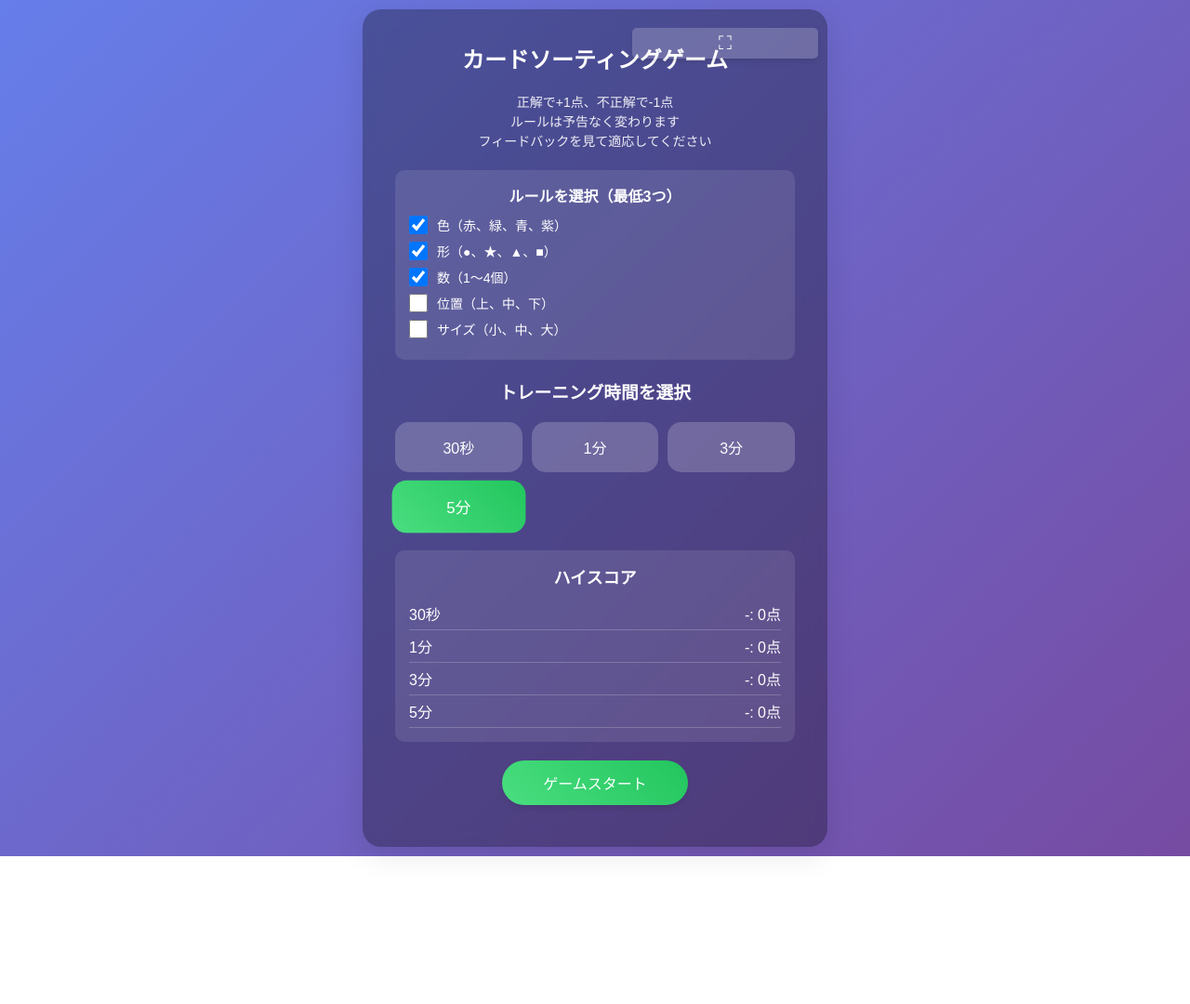
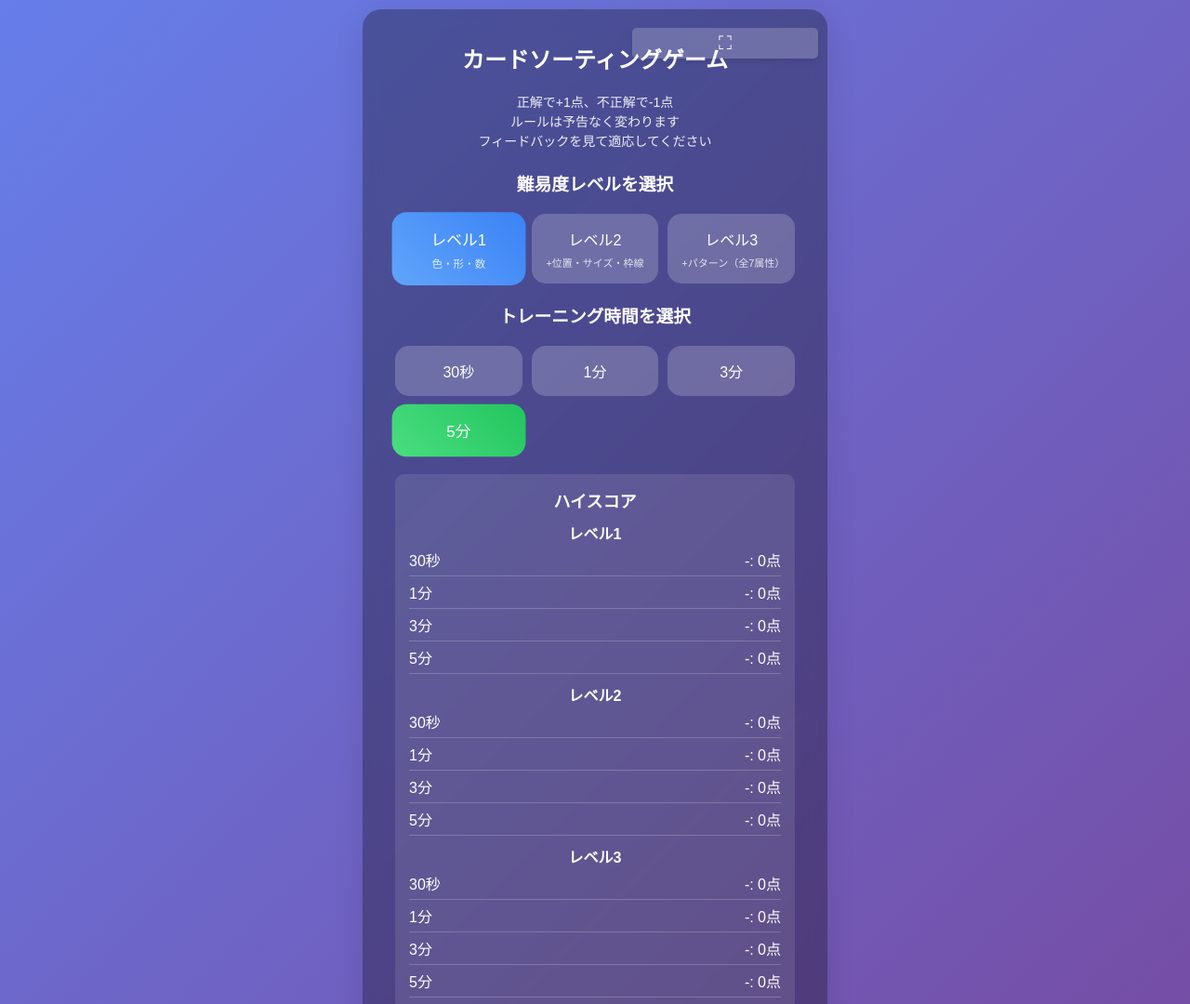
Before and after one commit to hokutomiyazaki-arch/Wisconsin-Card-Sorting-Task-Game, a plain HTML site: page index.html in a window 1280 px wide. Shown: the top 1080 px of the page at 93% size. Before the commit the page ends 921 px from the top, so only its background shows below. Drawn offline with Linux system fonts and the light colour scheme.

Commit message:
Update index.html

```diff
--- a/index.html
+++ b/index.html
@@ -105,18 +105,34 @@
             position: relative;
         }
 
+        .card.border-solid {
+            border: 3px solid #333;
+        }
+
+        .card.border-dashed {
+            border: 3px dashed #333;
+        }
+
+        .card.border-double {
+            border: 6px double #333;
+        }
+
+        .card.border-none {
+            border: 3px solid transparent;
+        }
+
         .card:hover {
             transform: translateY(-3px);
             box-shadow: 0 6px 10px rgba(0, 0, 0, 0.2);
         }
 
         .card.highlight-correct {
-            border: 3px solid #4ade80;
+            border-color: #4ade80 !important;
             animation: pulse-correct 0.5s ease-in-out;
         }
 
         .card.highlight-incorrect {
-            border: 3px solid #f87171;
+            border-color: #f87171 !important;
             animation: pulse-incorrect 0.5s ease-in-out;
         }
 
@@ -173,6 +189,40 @@
             font-size: 32px;
         }
 
+        .shape.pattern-filled {
+            /* デフォルト（塗りつぶし） */
+        }
+
+        .shape.pattern-striped {
+            background: repeating-linear-gradient(
+                45deg,
+                currentColor,
+                currentColor 2px,
+                transparent 2px,
+                transparent 4px
+            );
+            -webkit-background-clip: text;
+            -webkit-text-fill-color: transparent;
+            background-clip: text;
+            text-shadow: 0 0 0 currentColor;
+        }
+
+        .shape.pattern-dotted {
+            background-image: radial-gradient(circle, currentColor 30%, transparent 30%);
+            background-size: 4px 4px;
+            -webkit-background-clip: text;
+            -webkit-text-fill-color: transparent;
+            background-clip: text;
+            text-shadow: 0 0 0 currentColor;
+        }
+
+        .shape.pattern-hollow {
+            -webkit-text-stroke: 2px currentColor;
+            -webkit-text-fill-color: transparent;
+            text-stroke: 2px currentColor;
+            text-fill-color: transparent;
+        }
+
         .test-card-container {
             display: flex;
             justify-content: center;
@@ -181,7 +231,6 @@
 
         .test-card {
             background: white;
-            border: 3px solid #333;
             box-shadow: 0 6px 12px rgba(0, 0, 0, 0.3);
             min-width: 120px;
             min-height: 120px;
@@ -270,42 +319,36 @@
             transform: scale(1.05);
         }
 
-        .rule-selector {
-            background: rgba(255, 255, 255, 0.1);
-            padding: 15px;
-            border-radius: 10px;
+        .level-selector {
+            display: grid;
+            grid-template-columns: repeat(3, 1fr);
+            gap: 10px;
             margin: 20px 0;
         }
 
-        .rule-selector h3 {
-            margin-bottom: 10px;
-            font-size: 16px;
+        .level-option {
+            background: rgba(255, 255, 255, 0.2);
+            padding: 15px;
+            border-radius: 15px;
+            cursor: pointer;
+            text-align: center;
+            transition: all 0.3s ease;
         }
 
-        .rule-checkbox {
-            display: flex;
-            align-items: center;
-            margin: 8px 0;
-            cursor: pointer;
+        .level-option:hover {
+            background: rgba(255, 255, 255, 0.3);
+            transform: translateY(-2px);
         }
 
-        .rule-checkbox input[type="checkbox"] {
-            width: 20px;
-            height: 20px;
-            margin-right: 10px;
-            cursor: pointer;
+        .level-option.selected {
+            background: linear-gradient(45deg, #60a5fa, #3b82f6);
+            transform: scale(1.05);
         }
 
-        .rule-checkbox label {
-            cursor: pointer;
-            font-size: 14px;
-        }
-
-        .rule-error {
-            color: #f87171;
-            font-size: 12px;
-            margin-top: 10px;
-            text-align: center;
+        .level-details {
+            font-size: 11px;
+            margin-top: 5px;
+            opacity: 0.8;
         }
 
         .game-over {
@@ -415,30 +458,19 @@
                 フィードバックを見て適応してください
             </p>
 
-            <div class="rule-selector">
-                <h3>ルールを選択（最低3つ）</h3>
-                <div class="rule-checkbox">
-                    <input type="checkbox" id="rule-color" checked onchange="checkRuleSelection()">
-                    <label for="rule-color">色（赤、緑、青、紫）</label>
+            <h3>難易度レベルを選択</h3>
+            <div class="level-selector">
+                <div class="level-option selected" onclick="selectLevel(1)">
+                    <div>レベル1</div>
+                    <div class="level-details">色・形・数</div>
                 </div>
-                <div class="rule-checkbox">
-                    <input type="checkbox" id="rule-shape" checked onchange="checkRuleSelection()">
-                    <label for="rule-shape">形（●、★、▲、■）</label>
+                <div class="level-option" onclick="selectLevel(2)">
+                    <div>レベル2</div>
+                    <div class="level-details">+位置・サイズ・枠線</div>
                 </div>
-                <div class="rule-checkbox">
-                    <input type="checkbox" id="rule-number" checked onchange="checkRuleSelection()">
-                    <label for="rule-number">数（1〜4個）</label>
-                </div>
-                <div class="rule-checkbox">
-                    <input type="checkbox" id="rule-position" onchange="checkRuleSelection()">
-                    <label for="rule-position">位置（上、中、下）</label>
-                </div>
-                <div class="rule-checkbox">
-                    <input type="checkbox" id="rule-size" onchange="checkRuleSelection()">
-                    <label for="rule-size">サイズ（小、中、大）</label>
-                </div>
-                <div class="rule-error" id="ruleError" style="display: none;">
-                    最低3つのルールを選択してください
+                <div class="level-option" onclick="selectLevel(3)">
+                    <div>レベル3</div>
+                    <div class="level-details">+パターン（全7属性）</div>
                 </div>
             </div>
 
@@ -480,6 +512,10 @@
             </div>
 
             <div class="feedback" id="feedback"></div>
+
+            <button onclick="confirmEndGame()" style="background: linear-gradient(45deg, #ef4444, #dc2626); margin-top: 20px;">
+                ゲーム終了
+            </button>
         </div>
 
         <div id="gameOver" style="display: none;">
@@ -514,13 +550,23 @@
 
     <script>
         // カードの属性
-        const colors = ['red', 'green', 'blue', 'purple']; // 黄色を紫に変更
+        const colors = ['red', 'green', 'blue', 'purple'];
         const shapes = ['●', '★', '▲', '■'];
         const numbers = [1, 2, 3, 4];
         const positions = ['top', 'center', 'bottom'];
         const sizes = ['small', 'medium', 'large'];
+        const borders = ['solid', 'dashed', 'double', 'none'];
+        const patterns = ['filled', 'striped', 'dotted', 'hollow'];
+
+        // レベル設定
+        const levelRules = {
+            1: ['color', 'shape', 'number'],
+            2: ['color', 'shape', 'number', 'position', 'size', 'border'],
+            3: ['color', 'shape', 'number', 'position', 'size', 'border', 'pattern']
+        };
 
         // ゲームの状態
+        let selectedLevel = 1;
         let activeRules = [];
         let currentRule = '';
         let score = 0;
@@ -541,29 +587,34 @@
 
         // ターゲットカード（固定）
         const targetCards = [
-            { color: 'red', shape: '▲', number: 1, position: 'top', size: 'small' },
-            { color: 'green', shape: '★', number: 2, position: 'center', size: 'medium' },
-            { color: 'purple', shape: '●', number: 3, position: 'bottom', size: 'large' },
-            { color: 'blue', shape: '■', number: 4, position: 'center', size: 'small' }
+            {
+                color: 'red', shape: '▲', number: 1,
+                position: 'top', size: 'small',
+                border: 'solid', pattern: 'filled'
+            },
+            {
+                color: 'green', shape: '★', number: 2,
+                position: 'center', size: 'medium',
+                border: 'dashed', pattern: 'striped'
+            },
+            {
+                color: 'purple', shape: '●', number: 3,
+                position: 'bottom', size: 'large',
+                border: 'double', pattern: 'dotted'
+            },
+            {
+                color: 'blue', shape: '■', number: 4,
+                position: 'center', size: 'small',
+                border: 'none', pattern: 'hollow'
+            }
         ];
 
-        // ルール選択チェック
-        function checkRuleSelection() {
-            const selectedRules = [];
-            if (document.getElementById('rule-color').checked) selectedRules.push('color');
-            if (document.getElementById('rule-shape').checked) selectedRules.push('shape');
-            if (document.getElementById('rule-number').checked) selectedRules.push('number');
-            if (document.getElementById('rule-position').checked) selectedRules.push('position');
-            if (document.getElementById('rule-size').checked) selectedRules.push('size');
-
-            const error = document.getElementById('ruleError');
-            if (selectedRules.length < 3) {
-                error.style.display = 'block';
-                return false;
-            } else {
-                error.style.display = 'none';
-                return true;
-            }
+        // レベル選択
+        function selectLevel(level) {
+            selectedLevel = level;
+            const options = document.querySelectorAll('.level-option');
+            options.forEach(option => option.classList.remove('selected'));
+            event.target.closest('.level-option').classList.add('selected');
         }
 
         // ローカルストレージからハイスコアを読み込み
@@ -572,12 +623,15 @@
             if (saved) {
                 highScores = JSON.parse(saved);
             } else {
-                highScores = {
+                highScores = {};
+                for (let level = 1; level <= 3; level++) {
+                    highScores[level] = {
                         30: { name: '-', score: 0 },
                         60: { name: '-', score: 0 },
                         180: { name: '-', score: 0 },
                         300: { name: '-', score: 0 }
                     };
+                }
             }
         }
 
@@ -594,16 +648,23 @@
             const times = [30, 60, 180, 300];
             const labels = ['30秒', '1分', '3分', '5分'];
 
+            for (let level = 1; level <= 3; level++) {
+                const levelDiv = document.createElement('div');
+                levelDiv.innerHTML = `<strong>レベル${level}</strong>`;
+                levelDiv.style.marginTop = level > 1 ? '10px' : '0';
+                container.appendChild(levelDiv);
+
                 times.forEach((time, index) => {
                     const entry = document.createElement('div');
                     entry.className = 'score-entry';
-                const scoreData = highScores[time] || { name: '-', score: 0 };
+                    const scoreData = (highScores[level] && highScores[level][time]) || { name: '-', score: 0 };
                     entry.innerHTML = `
                         <span>${labels[index]}</span>
                         <span>${scoreData.name}: ${scoreData.score}点</span>
                     `;
                     container.appendChild(entry);
                 });
+            }
         }
 
         // Web Audio APIで音を生成
@@ -664,12 +725,14 @@
         // カードを表示する関数
         function displayCard(card, element) {
             element.innerHTML = '';
+            element.className = `card border-${card.border}`;
+
             const container = document.createElement('div');
             container.className = `shape-container position-${card.position}`;
 
             for (let i = 0; i < card.number; i++) {
                 const shape = document.createElement('span');
-                shape.className = `shape size-${card.size}`;
+                shape.className = `shape size-${card.size} pattern-${card.pattern}`;
                 shape.textContent = card.shape;
                 shape.style.color = card.color;
                 container.appendChild(shape);
@@ -685,7 +748,6 @@
 
             targetCards.forEach((card, index) => {
                 const cardElement = document.createElement('div');
-                cardElement.className = 'card';
                 cardElement.onclick = () => selectCard(index);
                 displayCard(card, cardElement);
                 container.appendChild(cardElement);
@@ -699,7 +761,9 @@
                 shape: shapes[Math.floor(Math.random() * shapes.length)],
                 number: numbers[Math.floor(Math.random() * numbers.length)],
                 position: positions[Math.floor(Math.random() * positions.length)],
-                size: sizes[Math.floor(Math.random() * sizes.length)]
+                size: sizes[Math.floor(Math.random() * sizes.length)],
+                border: borders[Math.floor(Math.random() * borders.length)],
+                pattern: patterns[Math.floor(Math.random() * patterns.length)]
             };
         }
 
@@ -810,17 +874,8 @@
 
         // ゲーム開始
         function startGame() {
-            if (!checkRuleSelection()) {
-                return;
-            }
-
-            // 選択されたルールを取得
-            activeRules = [];
-            if (document.getElementById('rule-color').checked) activeRules.push('color');
-            if (document.getElementById('rule-shape').checked) activeRules.push('shape');
-            if (document.getElementById('rule-number').checked) activeRules.push('number');
-            if (document.getElementById('rule-position').checked) activeRules.push('position');
-            if (document.getElementById('rule-size').checked) activeRules.push('size');
+            // レベルに応じたルールを設定
+            activeRules = levelRules[selectedLevel];
 
             document.getElementById('startScreen').style.display = 'none';
             document.getElementById('gameScreen').style.display = 'block';
@@ -845,6 +900,16 @@
             gameTimer = setInterval(updateTimer, 1000);
         }
 
+        // ゲーム終了確認
+        function confirmEndGame() {
+            if (confirm('ゲームを終了してメニューに戻りますか？\n現在のスコアは保存されません。')) {
+                clearInterval(gameTimer);
+                document.getElementById('gameScreen').style.display = 'none';
+                document.getElementById('startScreen').style.display = 'block';
+                displayHighScores('scoreListStart');
+            }
+        }
+
         // ゲーム終了
         function endGame() {
             clearInterval(gameTimer);
@@ -856,7 +921,10 @@
             document.getElementById('incorrectCount').textContent = incorrectCount;
 
             // ハイスコアチェック
-            const currentHighScore = highScores[selectedTime] || { score: 0 };
+            if (!highScores[selectedLevel]) {
+                highScores[selectedLevel] = {};
+            }
+            const currentHighScore = highScores[selectedLevel][selectedTime] || { score: 0 };
             if (score > currentHighScore.score) {
                 document.getElementById('congratsMessage').style.display = 'block';
                 document.getElementById('nameInput').style.display = 'block';
@@ -871,7 +939,10 @@
         // ハイスコアを保存
         function saveHighScore() {
             const name = document.getElementById('playerName').value.trim() || '名無し';
-            highScores[selectedTime] = { name: name, score: score };
+            if (!highScores[selectedLevel]) {
+                highScores[selectedLevel] = {};
+            }
+            highScores[selectedLevel][selectedTime] = { name: name, score: score };
             saveHighScores();
             displayHighScores('scoreListEnd');
             document.getElementById('nameInput').style.display = 'none';
```
Lines whose indentation alone changed are shown as unchanged.
